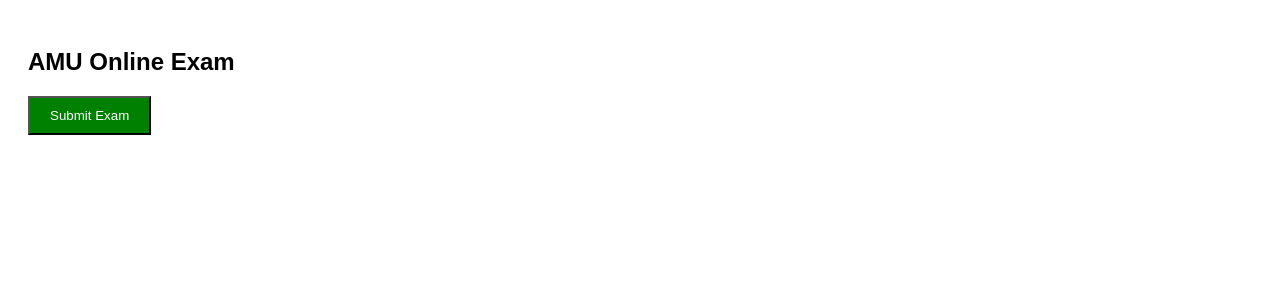
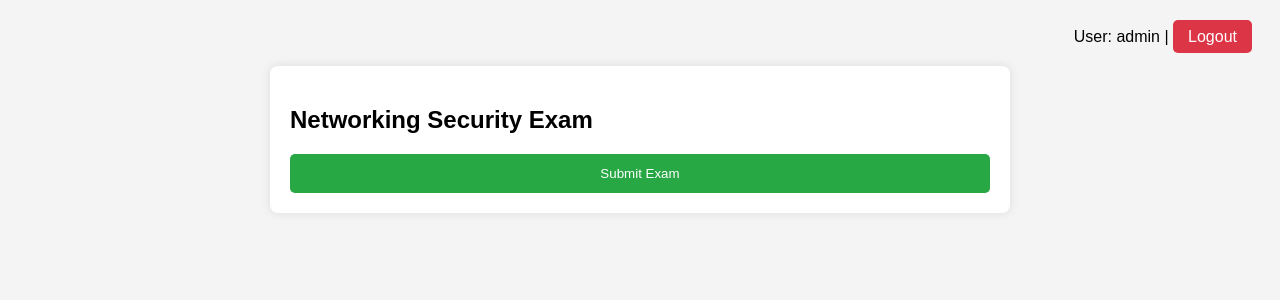
Before and after one commit to mesfinchalnew-creator/online-exam-system, a Flask app: page /exam in a window 1280 px wide. Shown: the top 300 px of the page. Run offline with Flask 3, Linux system fonts and the light colour scheme; the visitor is signed in with stand-in values (Sample User, id 1); data that the repository does not hold is empty.

Commit message:
Update exam.html

```diff
--- a/templates/exam.html
+++ b/templates/exam.html
@@ -2,12 +2,25 @@
 <html>
 <head>
     <title>Online Exam</title>
+    <style>
+        body { font-family: Arial; padding: 20px; background: #f4f4f4; }
+        .nav { text-align: right; margin-bottom: 20px; }
+        .logout-btn { background: #dc3545; color: white; padding: 8px 15px; text-decoration: none; border-radius: 5px; }
+        .container { max-width: 700px; margin: auto; background: white; padding: 20px; border-radius: 8px; box-shadow: 0 0 10px rgba(0,0,0,0.1); }
+        .question { margin-bottom: 20px; border-bottom: 1px solid #eee; padding-bottom: 15px; }
+        .submit-btn { background: #28a745; color: white; width: 100%; padding: 12px; border: none; border-radius: 5px; cursor: pointer; }
+    </style>
 </head>
-<body style="font-family: Arial; padding: 20px;">
-    <h2>AMU Online Exam</h2>
+<body>
+    <div class="nav">
+        <span>User: {{ session['user'] }}</span> |
+        <a href="/logout" class="logout-btn">Logout</a>
+    </div>
+    <div class="container">
+        <h2>Networking Security Exam</h2>
         <form action="/submit_exam" method="POST">
             {% for q in questions %}
-        <div style="margin-bottom: 20px; border-bottom: 1px solid #ccc; padding-bottom: 10px;">
+            <div class="question">
                 <p><strong>{{ loop.index }}. {{ q.text }}</strong></p>
                 <label><input type="radio" name="{{ q.id }}" value="A"> A. {{ q.option_a }}</label><br>
                 <label><input type="radio" name="{{ q.id }}" value="B"> B. {{ q.option_b }}</label><br>
@@ -15,7 +28,8 @@
                 <label><input type="radio" name="{{ q.id }}" value="D"> D. {{ q.option_d }}</label>
             </div>
             {% endfor %}
-        <button type="submit" style="background: green; color: white; padding: 10px 20px;">Submit Exam</button>
+            <button type="submit" class="submit-btn">Submit Exam</button>
         </form>
+    </div>
 </body>
 </html>
```
Lines whose indentation alone changed are shown as unchanged.
